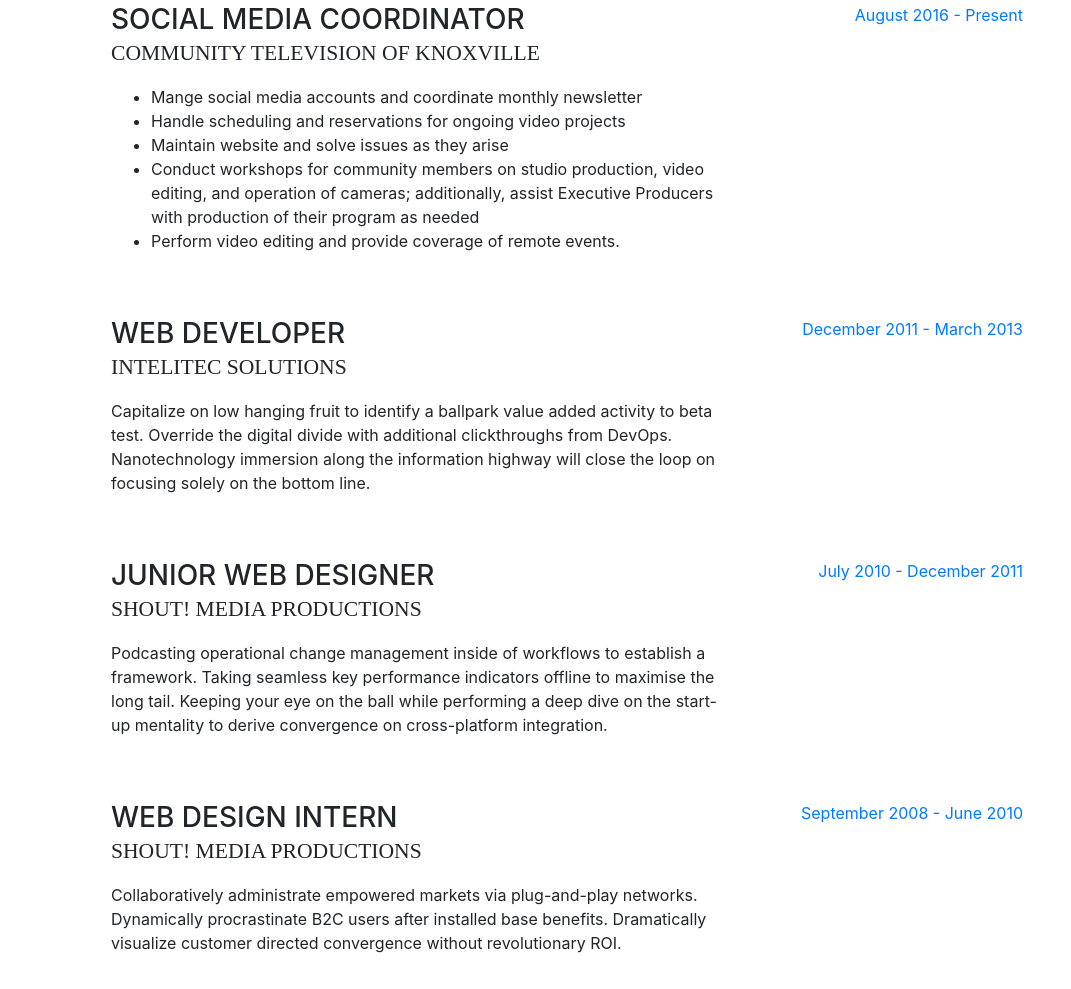
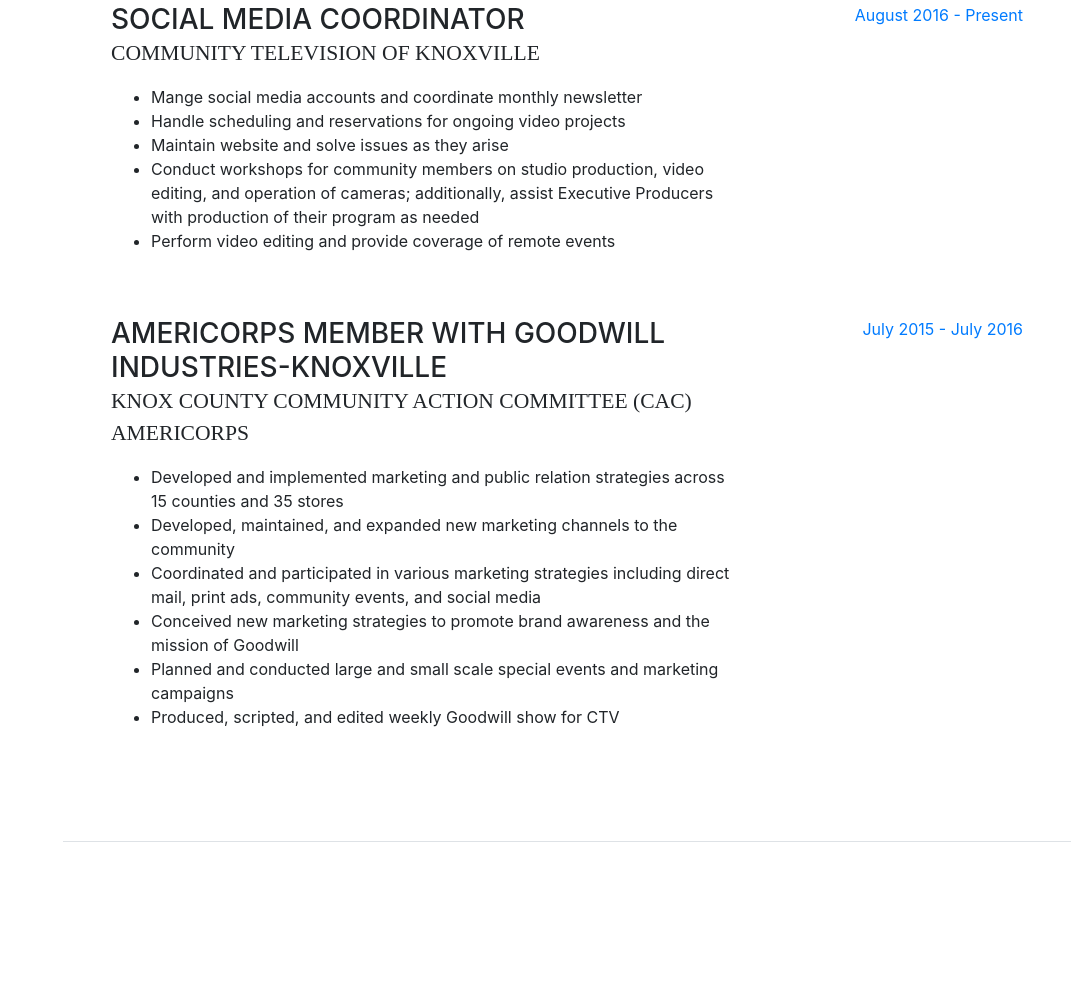
Before and after one commit to alyssaswatson/alyssa_watson_info, a website with bundled scripts: page index.html in a window 1280 px wide. Shown: the part 931-1920 px from the top of the page, without its empty margins (209-1280 px from the left). Built offline with nearby package versions, Linux system fonts and the light colour scheme; a web font is replaced by a local one.

Commit message:
further updating information and removing sections

```diff
--- a/index.html
+++ b/index.html
@@ -48,6 +48,7 @@
           <li class="nav-item">
             <a class="nav-link js-scroll-trigger" href="#education">Education</a>
           </li>
+          <!-- not currently using these sections
           <li class="nav-item">
             <a class="nav-link js-scroll-trigger" href="#skills">Skills</a>
           </li>
@@ -56,7 +57,7 @@
           </li>
           <li class="nav-item">
             <a class="nav-link js-scroll-trigger" href="#awards">Awards</a>
-          </li>
+          </li> -->
         </ul>
       </div>
     </nav>
@@ -123,7 +124,7 @@
                   <li>Handle scheduling and reservations for ongoing video projects</li>
                   <li>Maintain website and solve issues as they arise</li>
                   <li>Conduct workshops for community members on studio production, video editing, and operation of cameras; additionally, assist Executive Producers with production of their program as needed</li>
-                  <li>Perform video editing and provide coverage of remote events.</li>
+                  <li>Perform video editing and provide coverage of remote events</li>
               </ul></p>
             </div>
             <div class="resume-date text-md-right">
@@ -133,38 +134,21 @@
 
           <div class="resume-item d-flex flex-column flex-md-row mb-5">
             <div class="resume-content mr-auto">
-              <h3 class="mb-0">Web Developer</h3>
-              <div class="subheading mb-3">Intelitec Solutions</div>
-              <p>Capitalize on low hanging fruit to identify a ballpark value added activity to beta test. Override the digital divide with additional clickthroughs from DevOps. Nanotechnology immersion along the information highway will close the loop on focusing solely on the bottom line.</p>
+              <h3 class="mb-0">AmeriCorps Member with Goodwill Industries-Knoxville</h3>
+              <div class="subheading mb-3">Knox County Community Action Committee (CAC) AmeriCorps</div>
+              <p><ul>
+                  <li>Developed and implemented marketing and public relation strategies across 15 counties and 35 stores</li>
+                  <li>Developed, maintained, and expanded new marketing channels to the community</li>
+                  <li>Coordinated and participated in various marketing strategies including direct mail, print ads, community events, and social media</li>
+                  <li>Conceived new marketing strategies to promote brand awareness and the mission of Goodwill</li>
+                  <li>Planned and conducted large and small scale special events and marketing campaigns</li>
+                  <li>Produced, scripted, and edited weekly Goodwill show for CTV</li>
+              </ul></p>
             </div>
             <div class="resume-date text-md-right">
-              <span class="text-primary">December 2011 - March 2013</span>
+              <span class="text-primary">July 2015 - July 2016</span>
             </div>
           </div>
-
-          <div class="resume-item d-flex flex-column flex-md-row mb-5">
-            <div class="resume-content mr-auto">
-              <h3 class="mb-0">Junior Web Designer</h3>
-              <div class="subheading mb-3">Shout! Media Productions</div>
-              <p>Podcasting operational change management inside of workflows to establish a framework. Taking seamless key performance indicators offline to maximise the long tail. Keeping your eye on the ball while performing a deep dive on the start-up mentality to derive convergence on cross-platform integration.</p>
-            </div>
-            <div class="resume-date text-md-right">
-              <span class="text-primary">July 2010 - December 2011</span>
-            </div>
-          </div>
-
-          <div class="resume-item d-flex flex-column flex-md-row">
-            <div class="resume-content mr-auto">
-              <h3 class="mb-0">Web Design Intern</h3>
-              <div class="subheading mb-3">Shout! Media Productions</div>
-              <p>Collaboratively administrate empowered markets via plug-and-play networks. Dynamically procrastinate B2C users after installed base benefits. Dramatically visualize customer directed convergence without revolutionary ROI.</p>
-            </div>
-            <div class="resume-date text-md-right">
-              <span class="text-primary">September 2008 - June 2010</span>
-            </div>
-          </div>
-
-        </div>
 
       </section>
 
@@ -196,6 +180,7 @@
         </div>
       </section>
 
+     <!-- Unsure if I will use these sections at this time
       <section class="resume-section p-3 p-lg-5 d-flex flex-column" id="skills">
         <div class="my-auto">
           <h2 class="mb-5">Skills</h2>
@@ -296,7 +281,7 @@
               Place - James Buchanan High School - Hackathon 2005</li>
           </ul>
         </div>
-      </section>
+      </section> -->
 
     </div>
 
```
